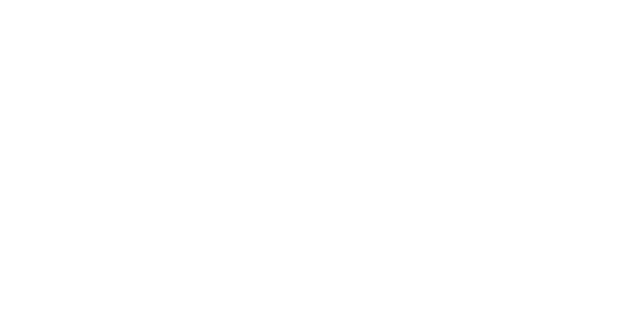
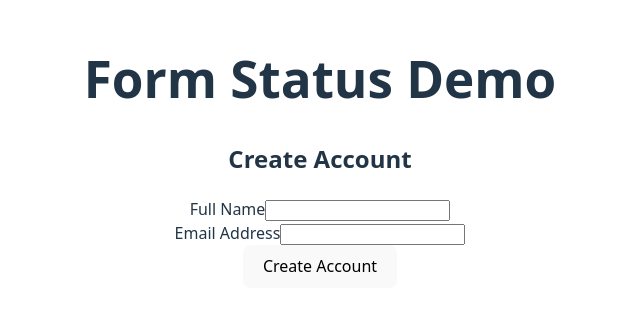
Before and after one commit to kenfdev/study-react-19, a React (Vite) app in the folder vite/: page /form-status-demo in a window 1280 px wide. Before the commit this address had no page. Shown: the part 248-558 px from the top of the page, without its empty margins (320-960 px from the left). Built offline with nearby package versions, Linux system fonts and the light colour scheme.

Commit message:
Add FormStatusDemoPage route to main application

```diff
--- /dev/null
+++ b/vite/src/features/form-status-demo/api/register-user.ts
@@ -0,0 +1,14 @@
+export async function registerUser(
+  name: string,
+  email: string
+): Promise<{ name: string; email: string; success: boolean } | null> {
+  return new Promise((resolve) => {
+    setTimeout(() => {
+      if (name === 'error') {
+        resolve({ name: 'error', email: 'error', success: false });
+      } else {
+        resolve({ name, email, success: true });
+      }
+    }, 5000);
+  });
+}
--- /dev/null
+++ b/vite/src/features/form-status-demo/form-feedback.tsx
@@ -0,0 +1,28 @@
+import { useFormStatus } from 'react-dom';
+
+export function FormFeedback() {
+  // Access form submission data with useFormStatus
+  const { pending, data } = useFormStatus();
+
+  // Only show when form is being submitted
+  if (!pending) return null;
+
+  // Extract values from FormData
+  const name = data ? (data.get('name') as string) : '';
+  const email = data ? (data.get('email') as string) : '';
+
+  return (
+    <div className="submission-info">
+      <h3>Submitting Registration:</h3>
+      <p>
+        Name: <strong>{name}</strong>
+      </p>
+      <p>
+        Email: <strong>{email}</strong>
+      </p>
+      <p className="status-message">
+        Please wait while we process your registration...
+      </p>
+    </div>
+  );
+}
--- /dev/null
+++ b/vite/src/features/form-status-demo/index.ts
@@ -0,0 +1 @@
+export { FormStatusDemoPage } from './page';
--- /dev/null
+++ b/vite/src/features/form-status-demo/page.tsx
@@ -0,0 +1,10 @@
+import { UserRegistrationForm } from './user-registration-form';
+
+export function FormStatusDemoPage() {
+  return (
+    <div>
+      <h1>Form Status Demo</h1>
+      <UserRegistrationForm />
+    </div>
+  );
+}
--- /dev/null
+++ b/vite/src/features/form-status-demo/submit-button.tsx
@@ -0,0 +1,17 @@
+import { useFormStatus } from 'react-dom';
+
+export function SubmitButton() {
+  // Access form submission status with useFormStatus
+  const { pending } = useFormStatus();
+
+  return (
+    <button
+      type="submit"
+      disabled={pending}
+      className={`submit-button ${pending ? 'loading' : ''}`}
+    >
+      {pending ? 'Creating Account...' : 'Create Account'}
+      {pending && <span className="spinner"></span>}
+    </button>
+  );
+}
--- /dev/null
+++ b/vite/src/features/form-status-demo/user-registration-form.tsx
@@ -0,0 +1,49 @@
+import { useActionState } from 'react';
+import { SubmitButton } from './submit-button';
+import { FormFeedback } from './form-feedback';
+import { registerUser } from './api/register-user';
+
+export function UserRegistrationForm() {
+  const [registrationResult, submitAction] = useActionState<
+    { name: string; email: string; success: boolean } | null,
+    FormData
+  >(async (_previousState, formData) => {
+    const result = await registerUser(
+      formData.get('name') as string,
+      formData.get('email') as string
+    );
+    console.log('register user result', result);
+    return result;
+  }, null);
+  console.log('registrationResult', registrationResult);
+
+  return (
+    <div className="registration-container">
+      <h2>Create Account</h2>
+
+      <form action={submitAction}>
+        <div className="form-group">
+          <label htmlFor="name">Full Name</label>
+          <input type="text" id="name" name="name" required />
+        </div>
+
+        <div className="form-group">
+          <label htmlFor="email">Email Address</label>
+          <input type="email" id="email" name="email" required />
+        </div>
+
+        {/* Child component that uses useFormStatus for the submit button */}
+        <SubmitButton />
+
+        {/* Child component that uses useFormStatus to show submitted data */}
+        <FormFeedback />
+      </form>
+
+      {registrationResult && (
+        <div className="success-message">
+          Registration successful for {registrationResult.name}!
+        </div>
+      )}
+    </div>
+  );
+}
--- a/vite/src/main.tsx
+++ b/vite/src/main.tsx
@@ -4,12 +4,15 @@
 import App from './App.tsx';
 import { BrowserRouter, Route, Routes } from 'react-router';
 import { ActionsDemoPage } from './features/actions-demo';
+import { FormStatusDemoPage } from './features/form-status-demo';
+
 createRoot(document.getElementById('root')!).render(
   <StrictMode>
     <BrowserRouter>
       <Routes>
         <Route path="/" element={<App />} />
         <Route path="/actions-demo" element={<ActionsDemoPage />} />
+        <Route path="/form-status-demo" element={<FormStatusDemoPage />} />
       </Routes>
     </BrowserRouter>
   </StrictMode>
```
